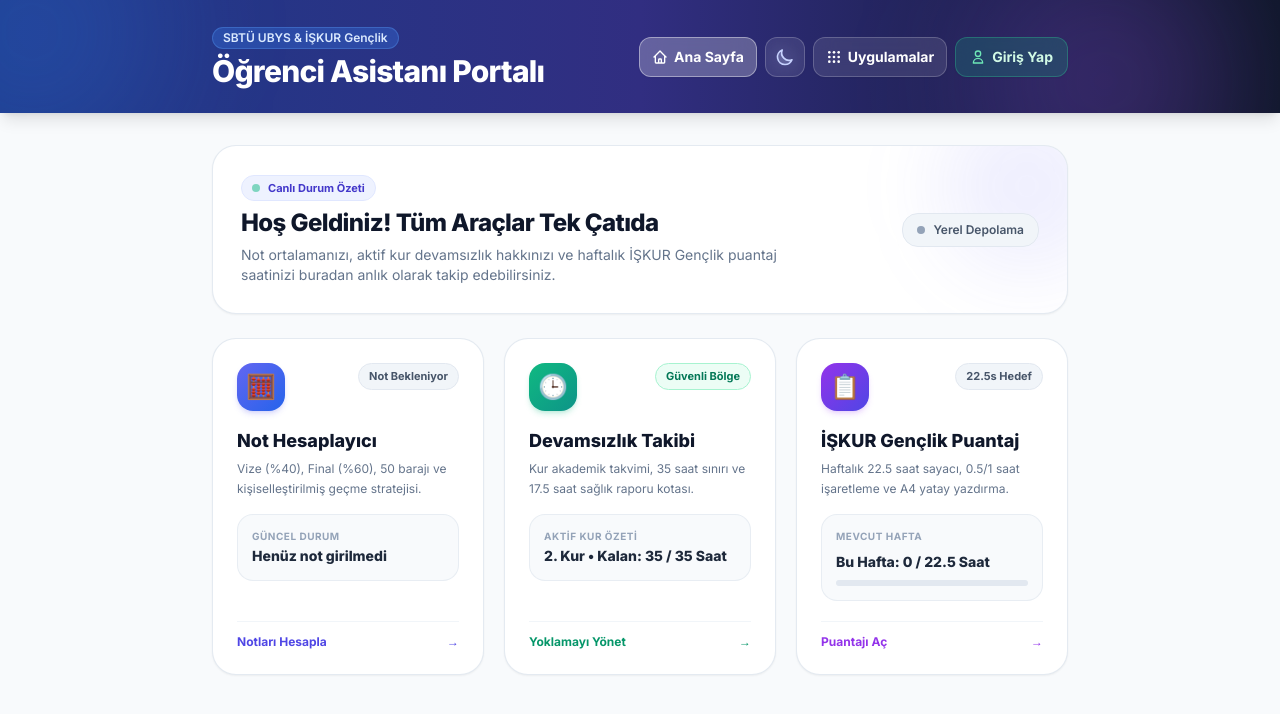
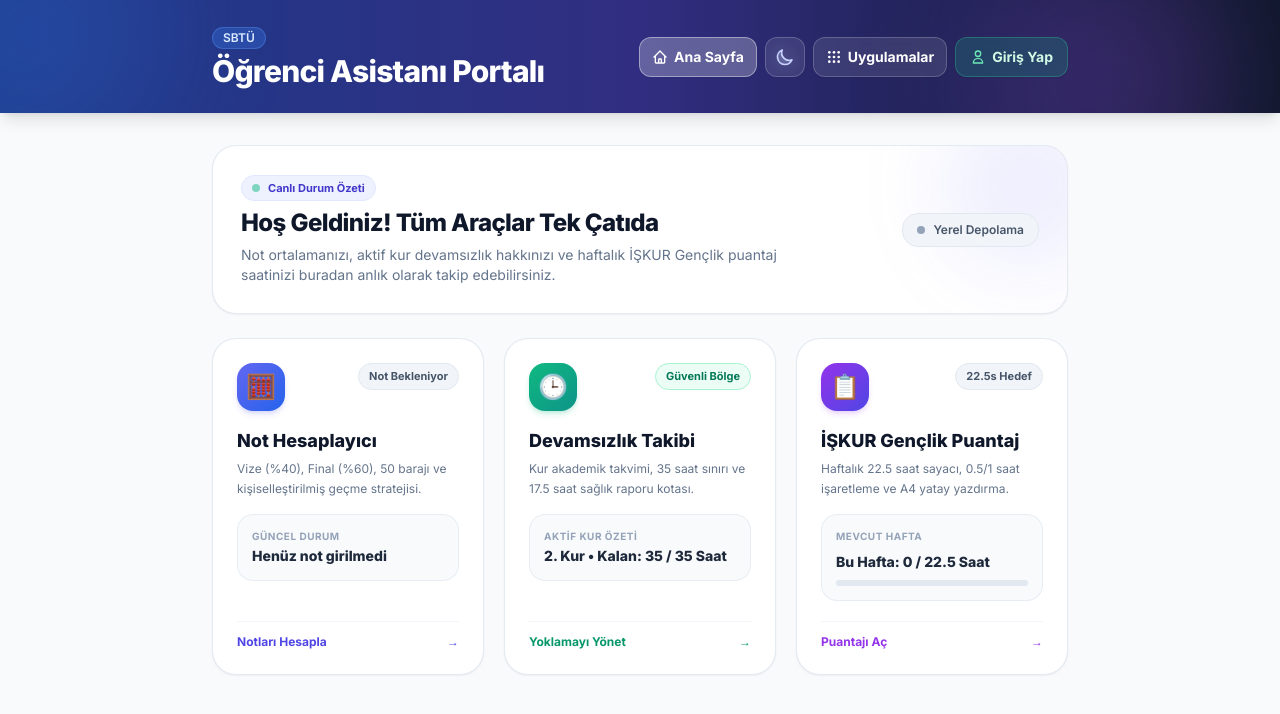
Before and after one commit to berkay-kocak/ubys, a plain HTML site: page index.html in a window 1280 px wide. Drawn offline with nearby package versions, Linux system fonts and the light colour scheme.

Commit message:
Shorten label from 'SBTÜ UBYS & İŞKUR Gençlik' to 'SBTÜ'

```diff
--- a/index.html
+++ b/index.html
@@ -42,7 +42,7 @@
             <div class="flex flex-col sm:flex-row sm:items-center sm:justify-between gap-3">
                 <div class="min-w-0">
                     <span class="inline-block px-2.5 py-0.5 rounded-full text-[10px] sm:text-xs font-semibold bg-blue-500/30 text-blue-100 border border-blue-400/30 backdrop-blur-sm mb-1">
-                        SBTÜ UBYS &amp; İŞKUR Gençlik
+                        SBTÜ
                     </span>
                     <h1 class="text-lg sm:text-2xl md:text-3xl font-extrabold tracking-tight truncate">Öğrenci Asistanı Portalı</h1>
                 </div>
```
